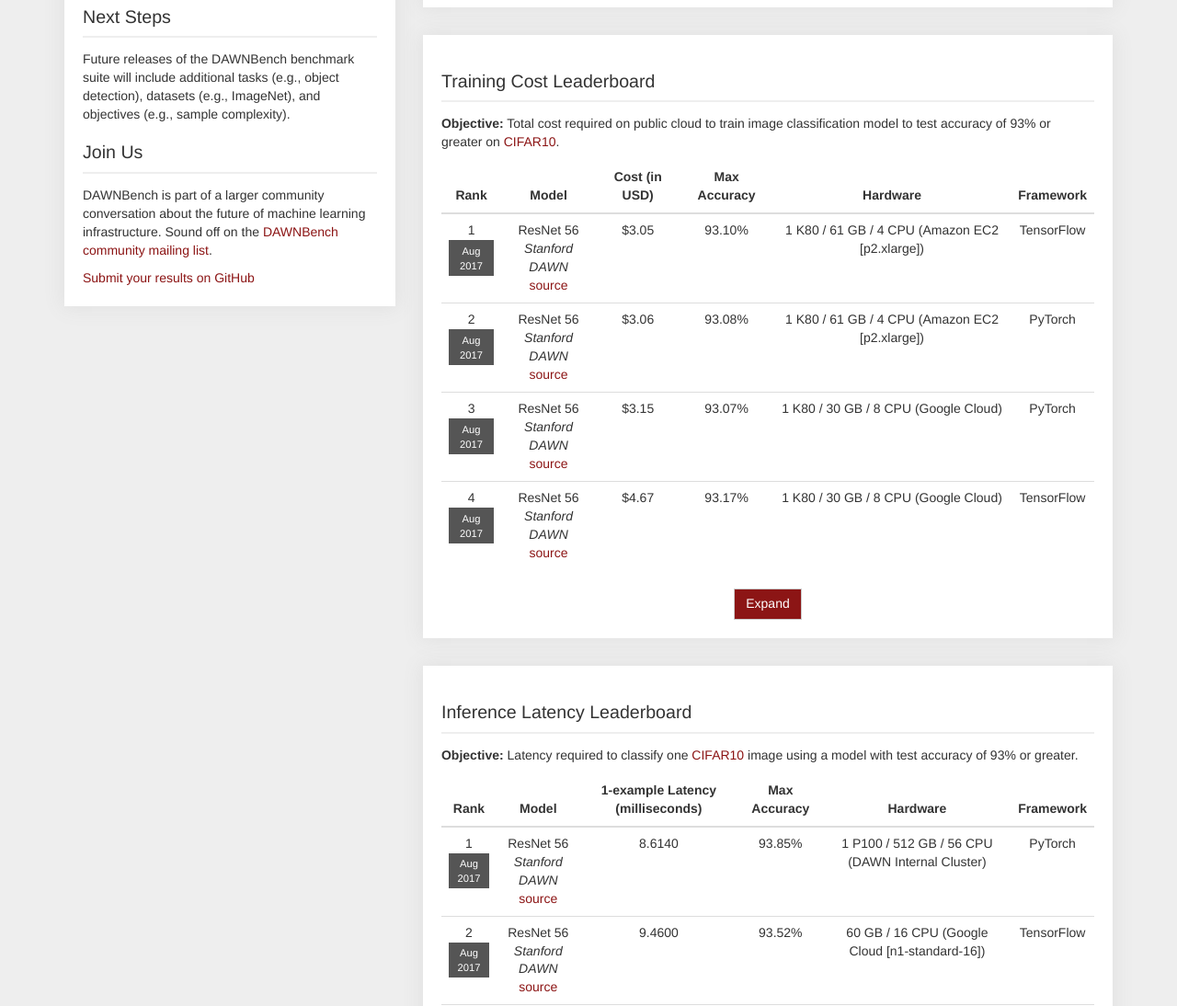
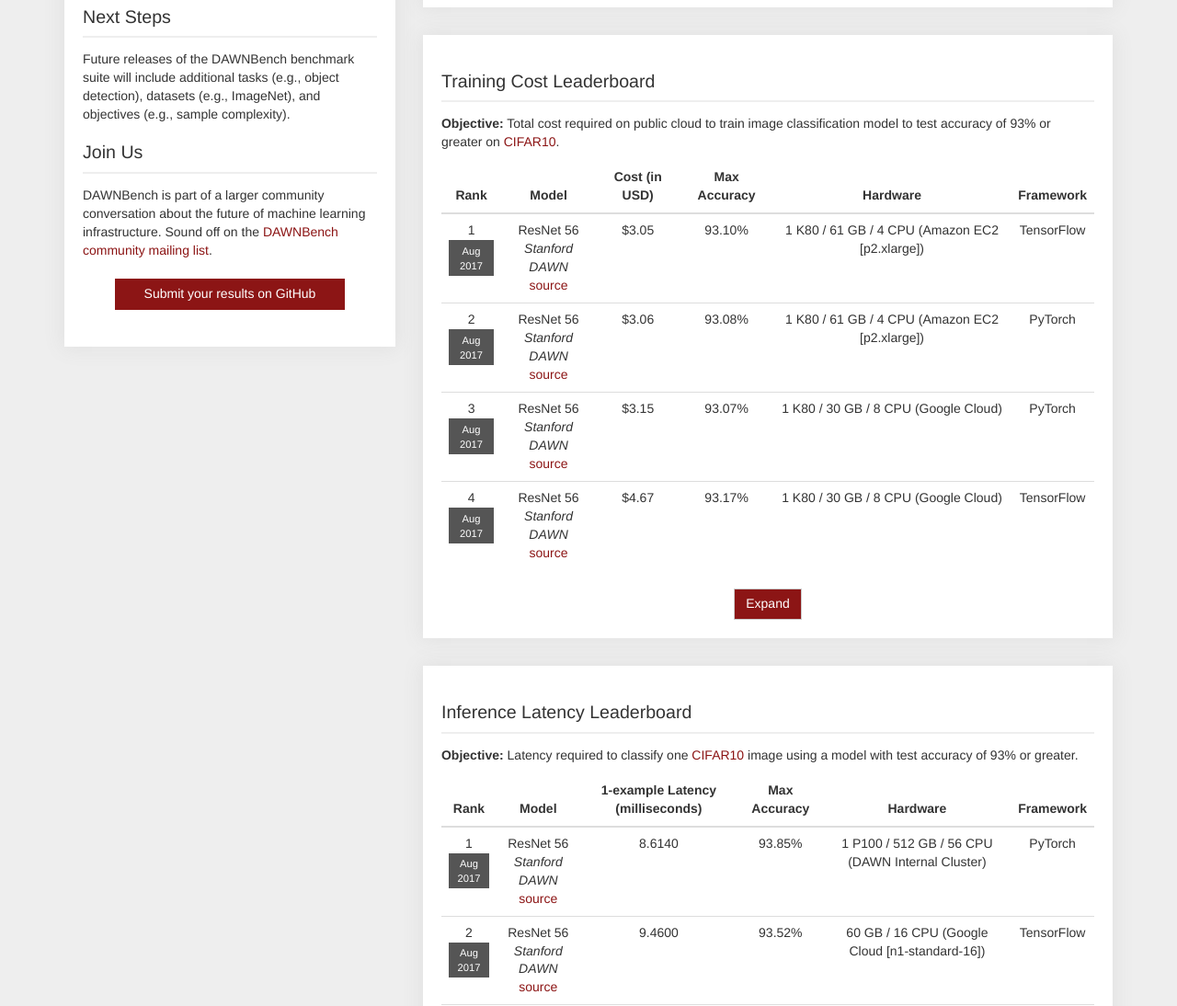
Before and after one commit to codyaustun/benchmark, a website: page index.html in a window 1280 px wide. Shown: the part 791-1885 px from the top of the page at 92% size. Drawn offline with Linux system fonts and the light colour scheme; files that its build step writes are made by us from their sources.

Commit message:
Make Submit link a button

```diff
--- a/index.html
+++ b/index.html
@@ -74,7 +74,7 @@
 
                 <p>DAWNBench is part of a larger community conversation about the future of machine learning infrastructure. Sound off on the <a href="TODO">DAWNBench community mailing list</a>.</p>
 
-		        <a href="https://github.com/stanford-futuredata/dawn-bench-web/blob/master/results/SUBMISSION.md">Submit your results on GitHub</a>
+                <a class='btn btn-action' href="https://github.com/stanford-futuredata/dawn-bench-web/blob/master/results/SUBMISSION.md">Submit your results on GitHub</a>
 
             </div>
 
--- a/src/sass/layout.scss
+++ b/src/sass/layout.scss
@@ -81,6 +81,22 @@ body {
 
 }
 
+.btn-action {
+    transition: background-color 0.25s;
+    background-color: $brand-primary;
+    color: #ffffff;
+    margin: 20px auto;
+    max-width: 250px;
+    display: block;
+    border-radius: 0px;
+
+    &:hover, &:active, &:focus {
+        background-color: darken($brand-primary, 10%);
+        color: #ffffff;
+    }
+
+}
+
 #footerContainer {
     margin: 0;
     background-color: #ffffff;
```
Also changed, not shown: src/html/index.html (+1 -1 lines), public/css/main.css.
